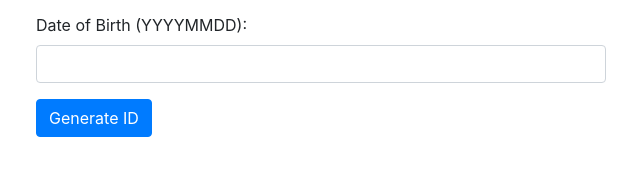
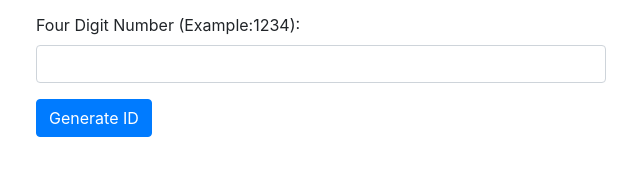
Before and after one commit to HOBEuser/HOBEuser.github.io, a plain HTML site: page index.html in a window 1280 px wide. Shown: the part 265-440 px from the top of the page, 319-959 px from the left. Drawn offline with nearby package versions, Linux system fonts and the light colour scheme.

Commit message:
Update index.html

```diff
--- a/index.html
+++ b/index.html
@@ -67,7 +67,7 @@
                 <input type="number" class="form-control" id="key" name="key" min="1" max="25" required>
             </div>
             <div class="form-group">
-                <label for="dob">Date of Birth (YYYYMMDD):</label>
+                <label for="dob"> Four Digit Number (Example:1234):</label>
                 <input type="text" class="form-control" id="dob" name="dob" required>
             </div>
             <button type="submit" class="btn btn-primary">Generate ID</button>
```
